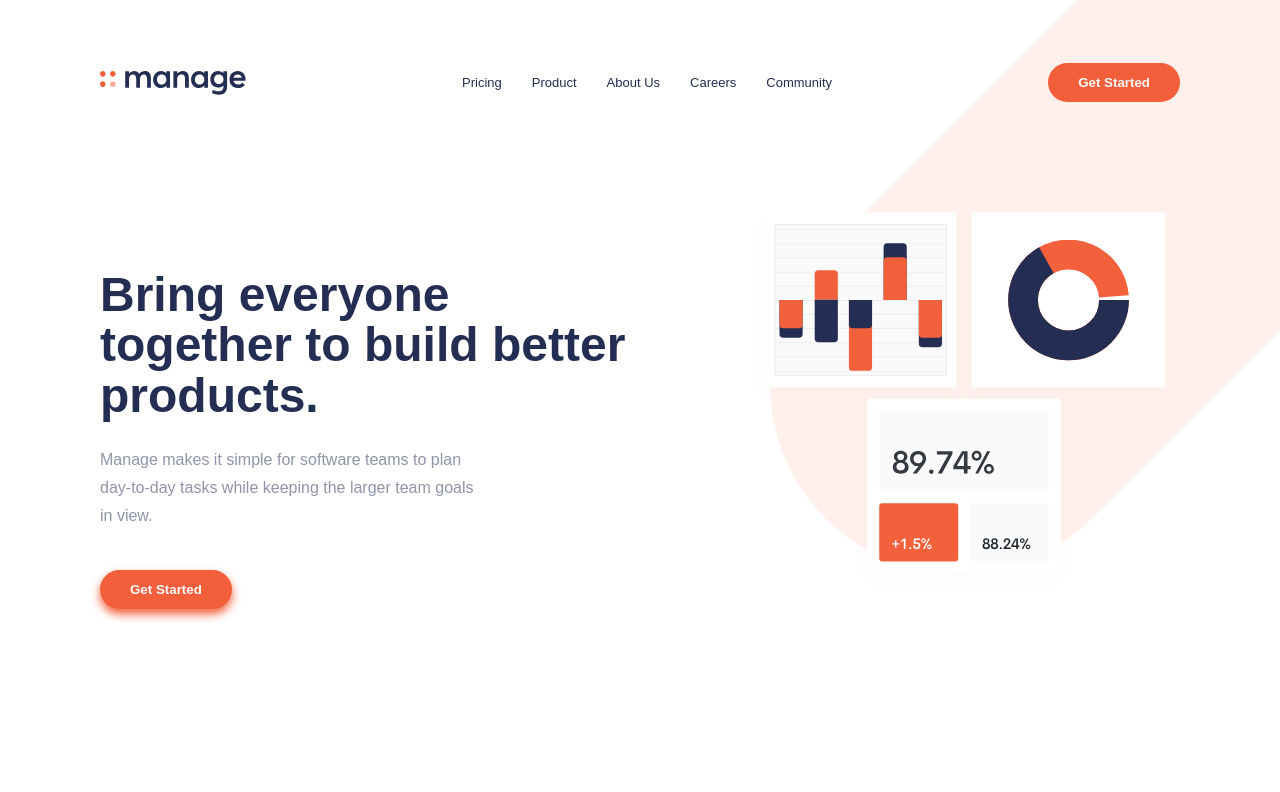
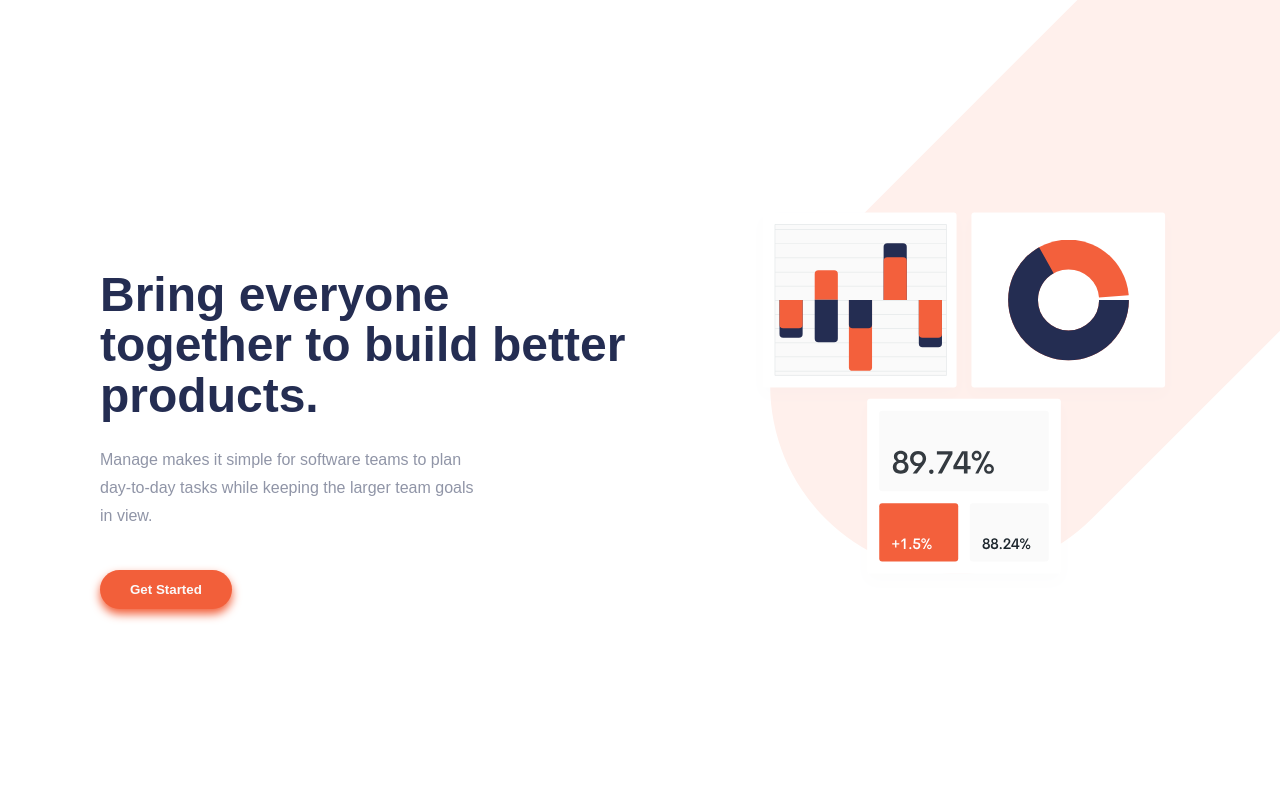
Before and after one commit to SakonBel/manage-landing-page-FEM, a React (Create React App) app: page / in a window 1280 px wide. Shown: the top 792 px of the page. Built offline with nearby package versions, Linux system fonts and the light colour scheme; a web font is replaced by a local one.

Commit message:
Add scroll effect

```diff
--- a/src/App.js
+++ b/src/App.js
@@ -1,4 +1,4 @@
-import { useState } from "react";
+import { useEffect, useState } from "react";
 import CTA from "./components/CTA";
 import Features from "./components/Features";
 import Footer from "./components/Footer";
@@ -6,19 +6,63 @@
 import Navbar from "./components/Navbar";
 import Testimonial from "./components/Testimonial";
 
+const hero = document.querySelector(".hero");
+// const navbar = document.querySelector('.navbar');
+let scrollPosition = window.pageYOffset;
+let startPosition = scrollPosition;
+// let scroll;
+
 function App() {
   const [active, setActive] = useState(false);
   const [show, setShow] = useState("");
   const [page, setPage] = useState("page-1");
+  const [appear, setAppear] = useState("appear");
+
+  useEffect(() => {
+    window.addEventListener("scroll", handleScroll);
+
+    return () => {
+      window.removeEventListener("scroll", handleScroll);
+    };
+  }, []);
 
   const activateNav = () => {
     setActive(!active);
     !show ? setShow("show") : setShow("");
   };
 
-  // const hideNavbar = () => {
-  //   const startPosition = 0;
+  // const hideEffect = () => {
+  //   navbar.style.transition = "0s";
+  //   showEffect();
   // };
+
+  // const showEffect = () => {
+  //   clearTimeout(scroll);
+  //   scroll = setTimeout(() => {
+  //     navbar.style.transition = "0.3s";
+  //   }, 200);
+  // };
+
+  function handleScroll() {
+    scrollPosition = window.pageYOffset;
+
+    if (scrollPosition < (hero && hero.clientHeight / 2)) {
+      if (appear !== "") {
+        setAppear("");
+      }
+    } else if (scrollPosition < startPosition) {
+      if (appear !== "appear") {
+        setAppear("appear");
+      }
+    } else {
+      if (appear !== "disappear") {
+        // hideEffect();
+        setAppear("disappear");
+      }
+    }
+
+    startPosition = scrollPosition;
+  }
 
   const changePage = (num) => {
     switch (num) {
@@ -39,7 +83,12 @@
 
   return (
     <div className="App">
-      <Navbar active={active} show={show} activateNav={activateNav} />
+      <Navbar
+        active={active}
+        show={show}
+        appear={appear}
+        activateNav={activateNav}
+      />
       <main>
         <Hero />
         <Features />
--- a/src/components/Hero.js
+++ b/src/components/Hero.js
@@ -2,7 +2,7 @@
 
 const Hero = () => {
   return (
-    <section className="hero">
+    <section className="hero" onClick={(e) => console.log(e.target)}>
       <div className="container-1">
         <img src={intro} alt="" />
       </div>
--- a/src/components/Navbar.js
+++ b/src/components/Navbar.js
@@ -2,9 +2,9 @@
 import ham from "../images/icon-hamburger.svg";
 import close from "../images/icon-close.svg";
 
-const Navbar = ({ active, show, activateNav }) => {
+const Navbar = ({ active, show, appear, activateNav }) => {
   return (
-    <div className="navbar">
+    <div className={`navbar ${appear}`}>
       <div className="logo">
         <img src={logo} alt="" />
         <div className={`hamburger ${show}`} onClick={activateNav}>
--- a/src/style/css/index.css
+++ b/src/style/css/index.css
@@ -52,8 +52,9 @@
   width: 100%;
   background: transparent;
   padding-right: 20px;
-  -webkit-transition: 0.5s;
-  transition: 0.5s;
+  padding-bottom: 30px;
+  -webkit-transition: 0.3s;
+  transition: 0.3s;
 }
 
 .navbar .logo {
@@ -136,6 +137,18 @@
 
 .navbar button {
   display: none;
+}
+
+.navbar[class~="appear"] {
+  position: fixed;
+  background-color: #fafafa;
+}
+
+.navbar[class~="disappear"] {
+  position: fixed;
+  background-color: #fafafa;
+  -webkit-transform: translateY(-200px);
+          transform: translateY(-200px);
 }
 
 .hero {
--- a/src/style/sass/index.scss
+++ b/src/style/sass/index.scss
@@ -52,7 +52,8 @@
   width: 100%;
   background: transparent;
   padding-right: 20px;
-  transition: 0.5s;
+  padding-bottom: 30px;
+  transition: 0.3s;
   .logo {
     display: flex;
     justify-content: space-between;
@@ -115,6 +116,21 @@
   button {
     display: none;
   }
+}
+
+.navbar[class~="appear"] {
+  position: fixed;
+  background-color: $very-light-gray;
+  // transition: 0.3s;
+  // border-bottom: solid 1px $bright-red;
+}
+
+.navbar[class~="disappear"] {
+  position: fixed;
+  background-color: $very-light-gray;
+  transform: translateY(-200px);
+  // transition: 0.3s;
+  // border-bottom: solid 1px $bright-red;
 }
 
 .hero {
```
Also changed, not shown: 1 other file (tests, documents, lock files or other folders).
